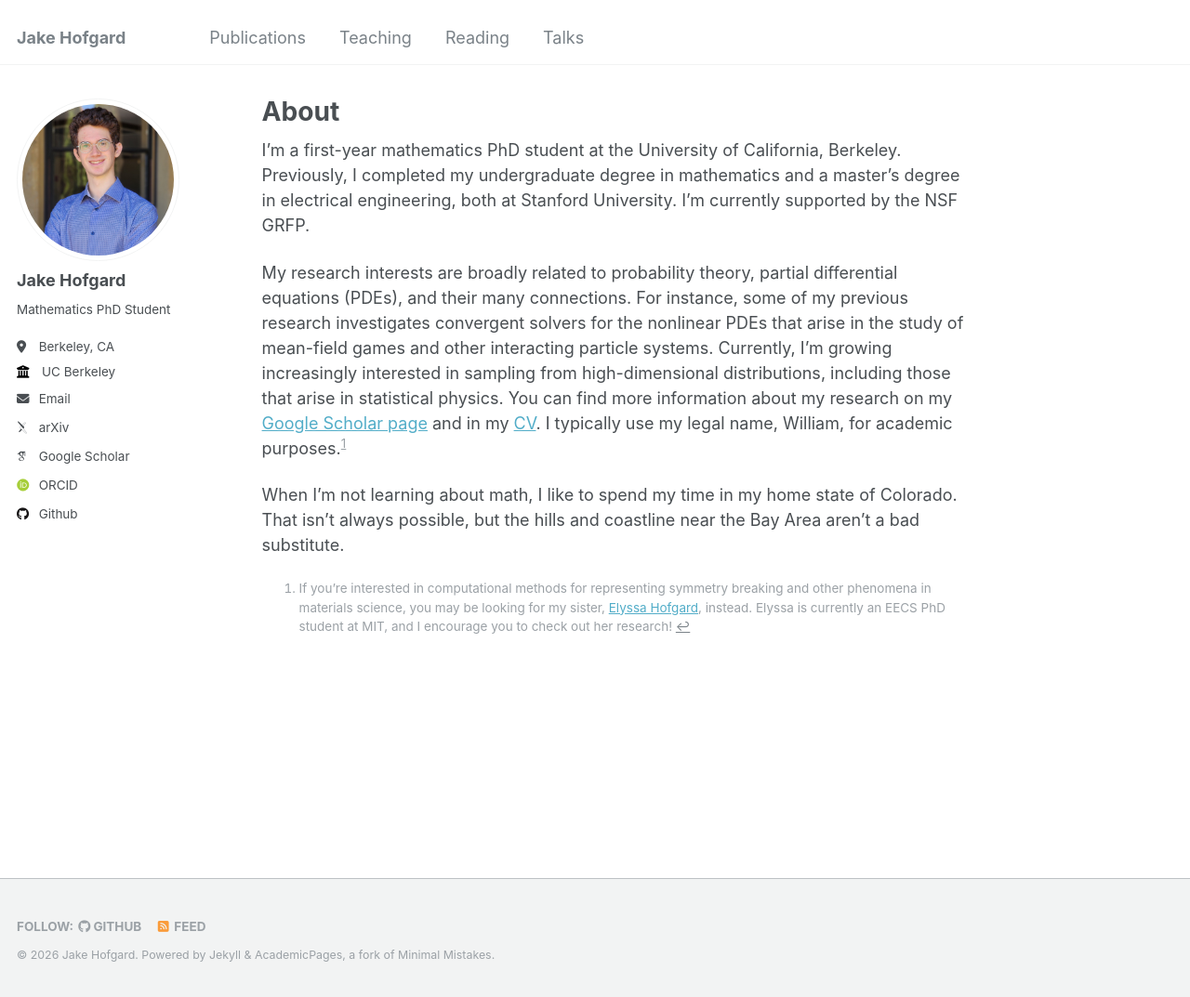
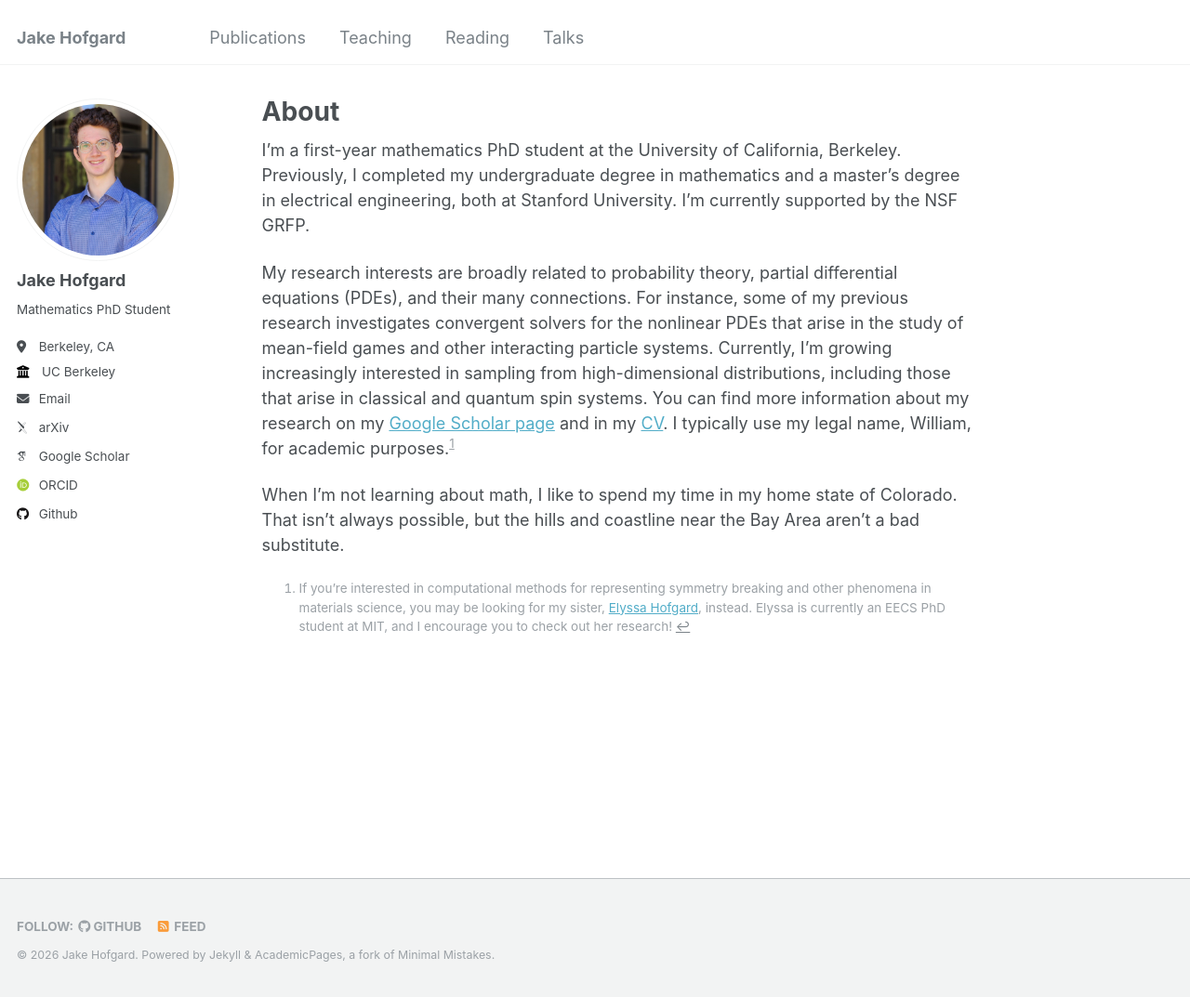
Before and after one commit to jakehofgard/jakehofgard.github.io, a Jekyll site: the page built from _pages/about.md, in a window 1280 px wide and 1073 px high. Shown: the whole window at 93% size. Built offline with Jekyll 4.4.1, drawn with Linux system fonts in a browser that asks for light colours; some web fonts are replaced.

Commit message:
Update about

```diff
--- a/_pages/about.md
+++ b/_pages/about.md
@@ -9,7 +9,7 @@ redirect_from:
 
 I'm a first-year mathematics PhD student at the University of California, Berkeley. Previously, I completed my undergraduate degree in mathematics and a master's degree in electrical engineering, both at Stanford University. I'm currently supported by the NSF GRFP.
 
-My research interests are broadly related to probability theory, partial differential equations (PDEs), and their many connections. For instance, some of my previous research investigates convergent solvers for the nonlinear PDEs that arise in the study of mean-field games and other interacting particle systems. Currently, I'm growing increasingly interested in sampling from high-dimensional distributions, including those that arise in statistical physics. You can find more information about my research on my [Google Scholar page](https://scholar.google.com/citations?user=VJcUlLQAAAAJ&hl=en&oi=sra) and in my [CV](../files/Jake_Hofgard_CV_Winter26.pdf). I typically use my legal name, William, for academic purposes.[^1]
+My research interests are broadly related to probability theory, partial differential equations (PDEs), and their many connections. For instance, some of my previous research investigates convergent solvers for the nonlinear PDEs that arise in the study of mean-field games and other interacting particle systems. Currently, I'm growing increasingly interested in sampling from high-dimensional distributions, including those that arise in classical and quantum spin systems. You can find more information about my research on my [Google Scholar page](https://scholar.google.com/citations?user=VJcUlLQAAAAJ&hl=en&oi=sra) and in my [CV](../files/Jake_Hofgard_CV_Winter26.pdf). I typically use my legal name, William, for academic purposes.[^1]
 
 When I'm not learning about math, I like to spend my time in my home state of Colorado. That isn't always possible, but the hills and coastline near the Bay Area aren't a bad substitute.
 
```
